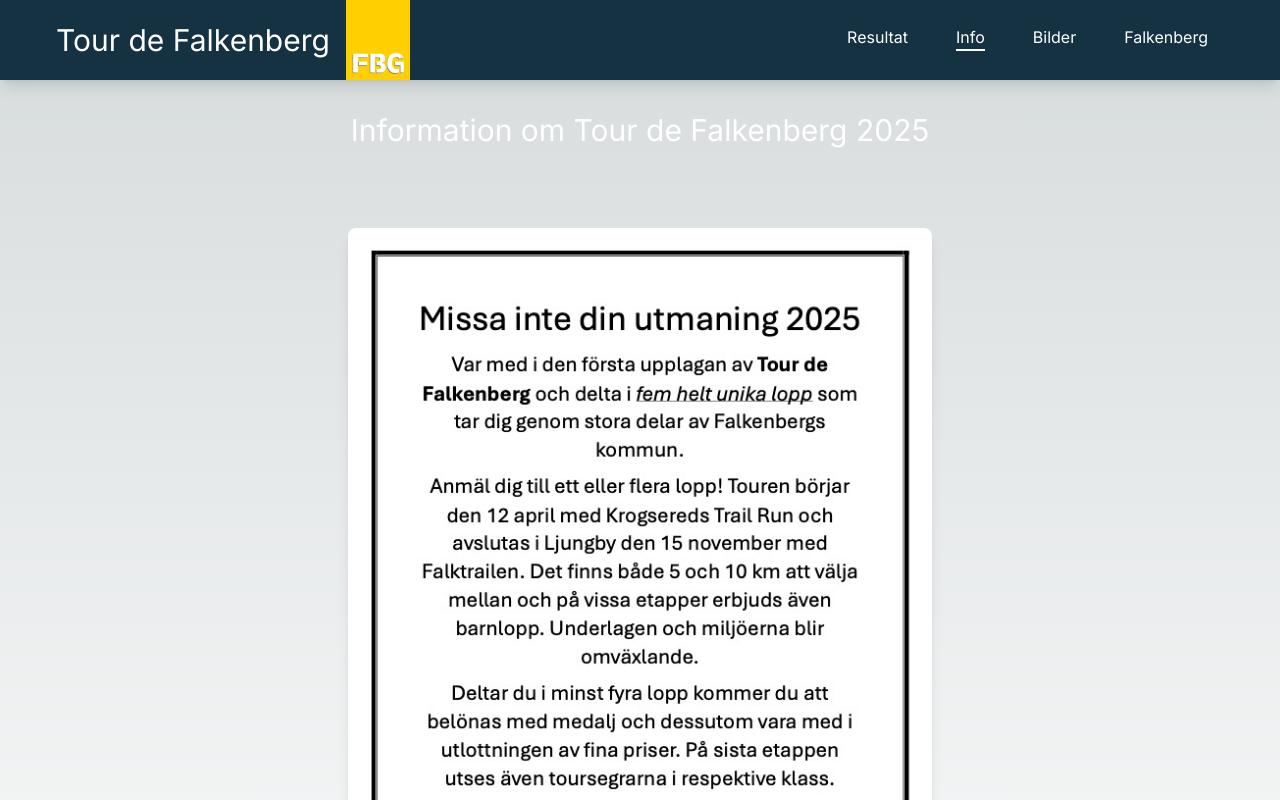
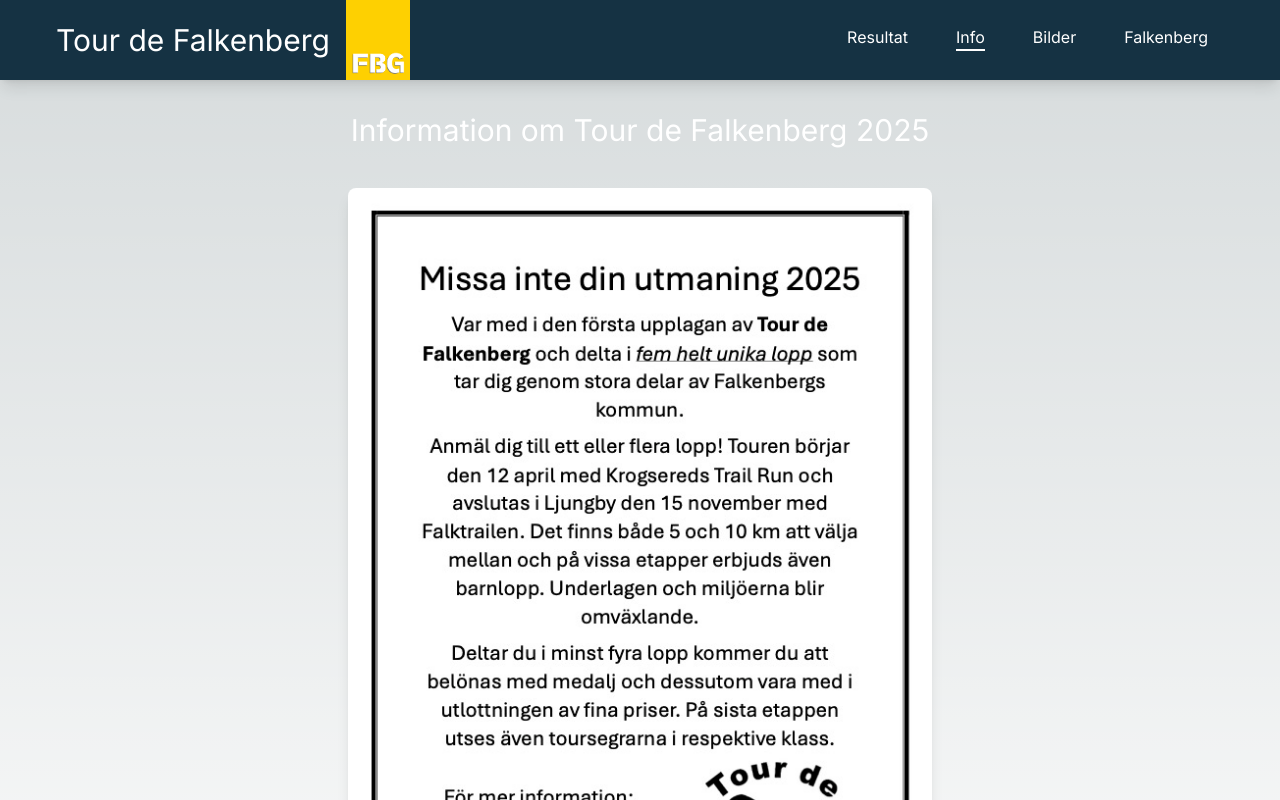
Before and after one commit to Philipbendiksen/falkenbergstouren, a Next.js app: page /info in a window 1280 px wide. Shown: the top 800 px of the page. Built offline with nearby package versions, Linux system fonts and the light colour scheme.

Commit message:
fixed styling on info page

```diff
--- a/app/info/page.tsx
+++ b/app/info/page.tsx
@@ -7,7 +7,7 @@ const Info = () => {
         Information om Tour de Falkenberg 2025
       </div>
 
-      <div className="m-14">
+      <div className="mb-14 ml-14 mr-14 mt-4">
         <Image
           src="/images/Reklamblad.jpg"
           alt="Bada på Skrea Strand"
```
